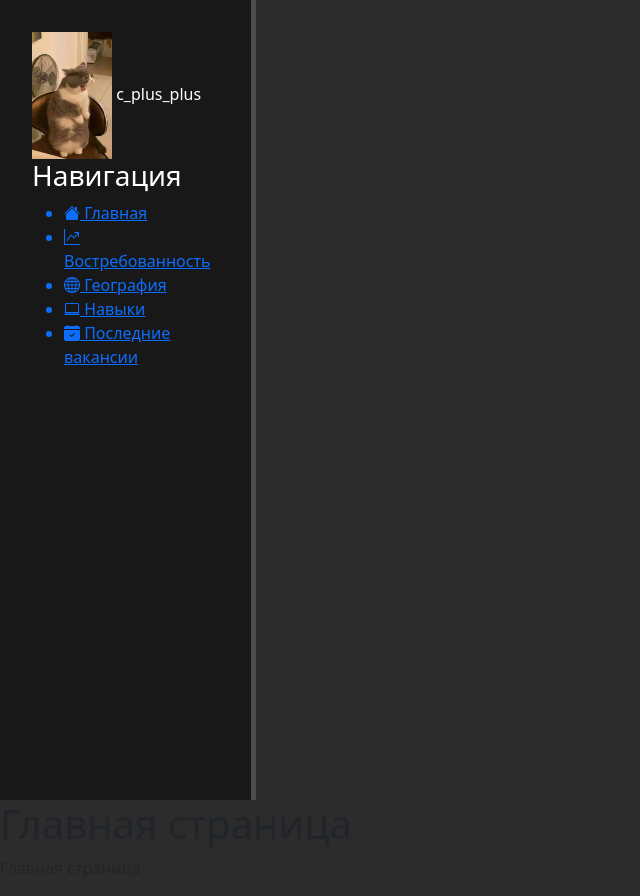
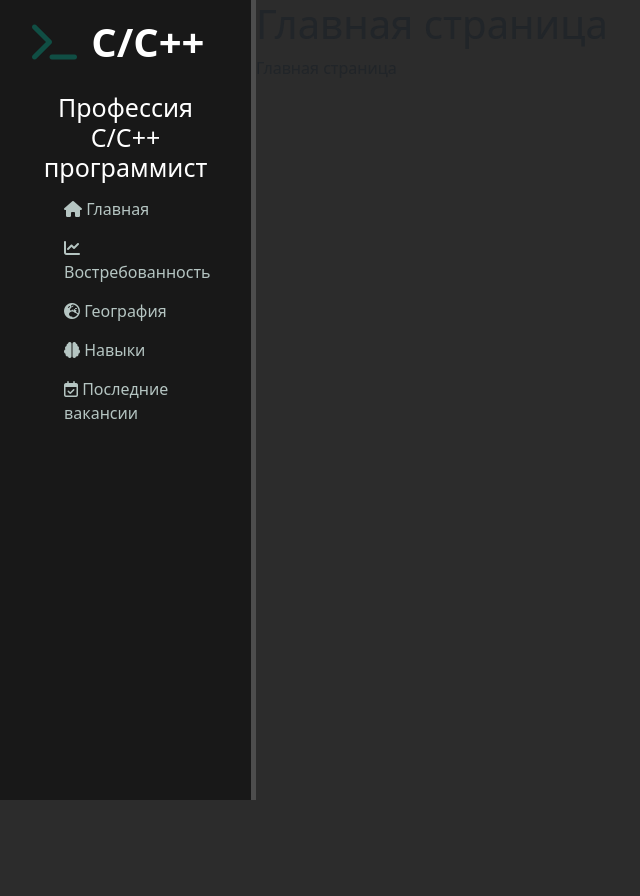
Before and after one commit to 2piCode/Elearn-webapp, a Django app: page / in a window 1280 px wide. Shown: the whole page, without its empty margins (0-640 px from the left). After the commit the page ends 800 px from the top, so only its background shows below. Run offline with Django 4.2, Linux system fonts and the light colour scheme; some libraries are stand-ins or nearby versions.

Commit message:
Add reference in sidebar, redesign sidebar

```diff
--- a/Elearn_Webapp/main/static/main/css/main.css
+++ b/Elearn_Webapp/main/static/main/css/main.css
@@ -3,6 +3,7 @@ body{
 }
 
 aside{
+    float: left;
     background: #181818;
     width: 20%;
     padding: 2.5%;
@@ -11,6 +12,38 @@ aside{
     border-right: 5px solid #4d4d4d;
 }
 
-aside img {
-    width: 80px;
+
+aside .logo{
+    font-size: 40px;
+    font-weight: bold;
+    position: relative;
+    top: -20px;
+    color: #104E44;
 }
+
+aside .logo.text{
+    margin-left: 10px;
+    color: #fff;
+}
+
+a{
+    text-decoration: none;
+    color: #B5C5C2;
+}
+
+aside .profession{
+    color: #fff;
+    font-size: 25px;
+    text-align: center;
+}
+
+aside ul li{
+    list-style: none;
+    margin-top: 15px;
+    transition: all .6s ease;
+}
+
+aside ul li:hover, aside ul a:hover{
+    color: #104E44;
+    transform: scale(1.05);
+}
--- a/Elearn_Webapp/main/templates/main/layout.html
+++ b/Elearn_Webapp/main/templates/main/layout.html
@@ -9,19 +9,19 @@
     <title>{% block title %}{% endblock %}</title>
     <link rel="stylesheet" href="https://cdn.jsdelivr.net/npm/bootstrap@5.2.3/dist/css/bootstrap.min.css">
     <link rel="stylesheet" href="{% static 'main/css/main.css' %}">
-    <link rel="stylesheet" href="https://cdn.jsdelivr.net/npm/bootstrap-icons@1.10.2/font/bootstrap-icons.css">
+    <script src="https://kit.fontawesome.com/3c3926b920.js"></script>
 </head>
 <body>
     <aside>
-        <img src="{% static 'main/img/cat.jpg' %}" alt="Лого">
-        <span class="logo">c_plus_plus</span>
-        <h3>Навигация</h3>
+        <i class="fas fa-terminal logo"></i>
+        <span class="logo text">C/C++</span>
+        <h3 class="profession">Профессия<br>C/C++ программист</h3>
         <ul>
-            <a href=""><li><i class="bi bi-house-fill"></i> Главная</li></a>
-            <a href=""><li><i class="bi bi-graph-up-arrow"></i> Востребованность</li></a>
-            <a href=""><li><i class="bi bi-globe"></i> География</li></a>
-            <a href=""><li><i class="bi bi-laptop"></i> Навыки</li></a>
-            <a href=""><li><i class="bi bi-calendar-check-fill"></i> Последние вакансии</li></a>
+            <a href="{% url 'home' %}"><li><i class="fas fa-home"></i> Главная</li></a>
+            <a href="{% url 'relevance' %}"><li><i class="fas fa-chart-line"></i> Востребованность</li></a>
+            <a href="{% url 'geography' %}"><li><i class="fas fa-globe-europe"></i> География</li></a>
+            <a href="{% url 'skills' %}"><li><i class="fas fa-brain"></i> Навыки</li></a>
+            <a href="{% url 'last' %}"><li><i class="far fa-calendar-check"></i> Последние вакансии</li></a>
         </ul>
     </aside>
     <main>
--- a/Elearn_Webapp/main/urls.py
+++ b/Elearn_Webapp/main/urls.py
@@ -2,9 +2,9 @@ from django.urls import path
 from . import views
 
 urlpatterns = [
-    path('', views.main),
-    path('relevance', views.relevance),
-    path('geography', views.geography),
-    path('skills', views.skills),
-    path('last', views.last_vacancies)
+    path('', views.index, name='home'),
+    path('relevance', views.relevance, name='relevance'),
+    path('geography', views.geography, name='geography'),
+    path('skills', views.skills, name='skills'),
+    path('last_vacancies', views.last_vacancies, name='last')
 ]
--- a/Elearn_Webapp/main/views.py
+++ b/Elearn_Webapp/main/views.py
@@ -4,7 +4,7 @@ from django.http import HttpResponse
 
 # Create your views here.
 
-def main(request):
+def index(request):
     return render(request, 'main/index.html')
 
 
```
Also changed, not shown: 1 other file.
